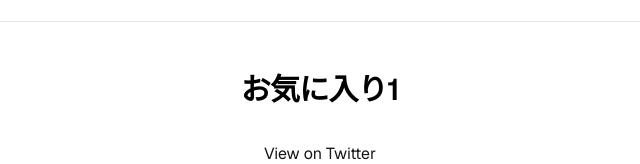
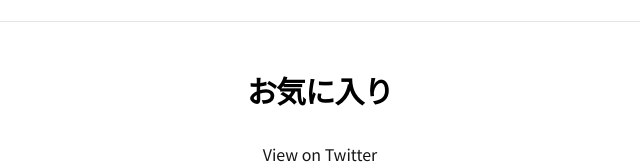
Before and after one commit to tomoru04/postfolder, a Next.js app: page /folder in a window 1280 px wide. Shown: the part 121-285 px from the top of the page, without its empty margins (320-960 px from the left). Built offline with nearby package versions, Linux system fonts and the light colour scheme.

Commit message:
Change fonts

```diff
--- a/app/folder/page.tsx
+++ b/app/folder/page.tsx
@@ -6,7 +6,7 @@ export default function FolderPage() {
     <div className="flex min-h-screen items-start justify-center bg-zinc-50 font-sans dark:bg-black">
       <main className="flex min-h-screen w-full max-w-3xl flex-col items-center py-12 px-16 bg-white dark:bg-black gap-8">
         <h1 className="text-3xl font-semibold leading-10 tracking-tight text-black dark:text-zinc-50">
-          お気に入り1
+          お気に入り
         </h1>
         <div className="w-full flex flex-col gap-6">
           {posts.map((post, index) => (
--- a/app/layout.tsx
+++ b/app/layout.tsx
@@ -1,16 +1,11 @@
 import type { Metadata } from "next";
-import { Geist, Geist_Mono } from "next/font/google";
+import { Geist, Geist_Mono, Noto_Sans_JP } from "next/font/google";
 import "./globals.css";
 import Header from "./components/Header";
 
-const geistSans = Geist({
-  variable: "--font-geist-sans",
-  subsets: ["latin"],
-});
-
-const geistMono = Geist_Mono({
-  variable: "--font-geist-mono",
-  subsets: ["latin"],
+const notoSansJP = Noto_Sans_JP({
+  variable: "--font-noto-sans-jp",
+  subsets: ["latin", "cyrillic"],
 });
 
 export const metadata: Metadata = {
@@ -29,7 +24,8 @@ export default function RootLayout({
         <script async src="https://platform.twitter.com/widgets.js" charSet="utf-8"></script>
       </head>
       <body
-        className={`${geistSans.variable} ${geistMono.variable} antialiased`}
+        className={`${notoSansJP.variable} antialiased`}
+        style={{ fontFamily: "var(--font-noto-sans-jp)" }}
       >
         <Header />
         {children}
```
